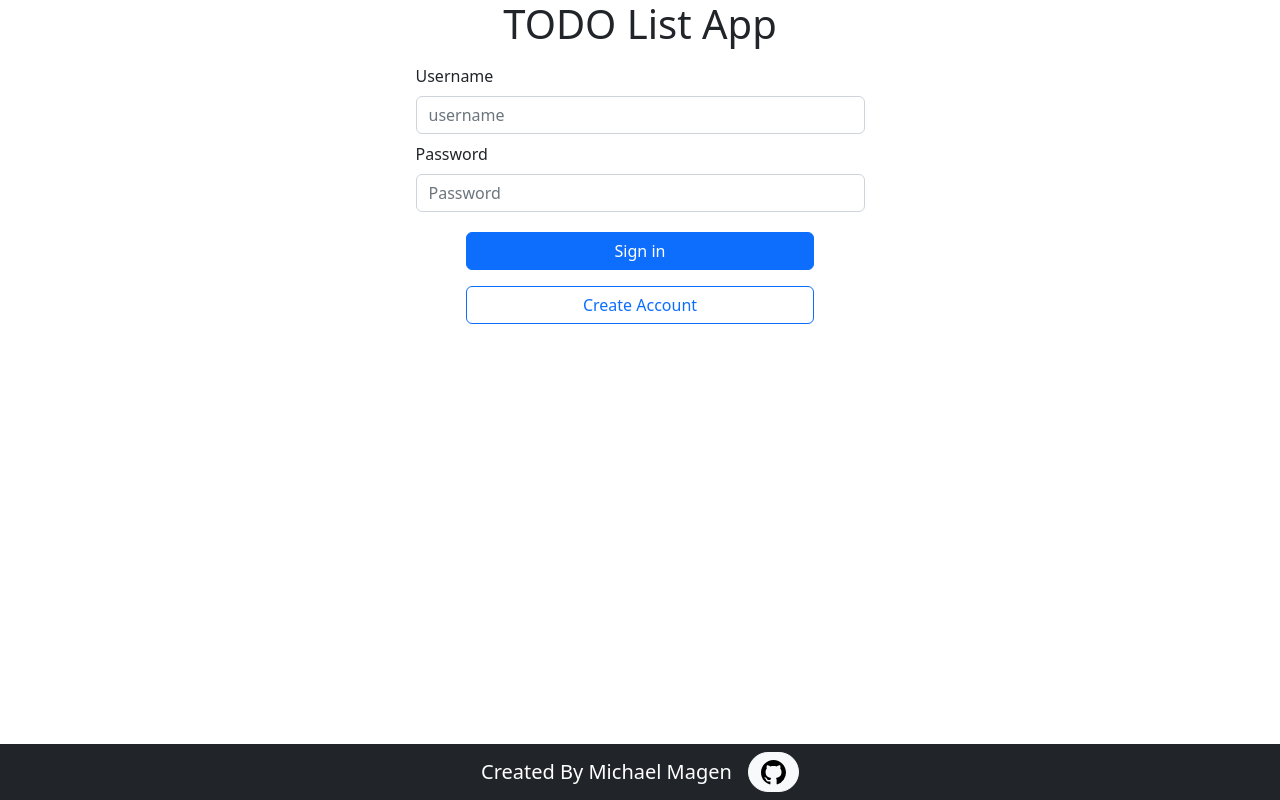
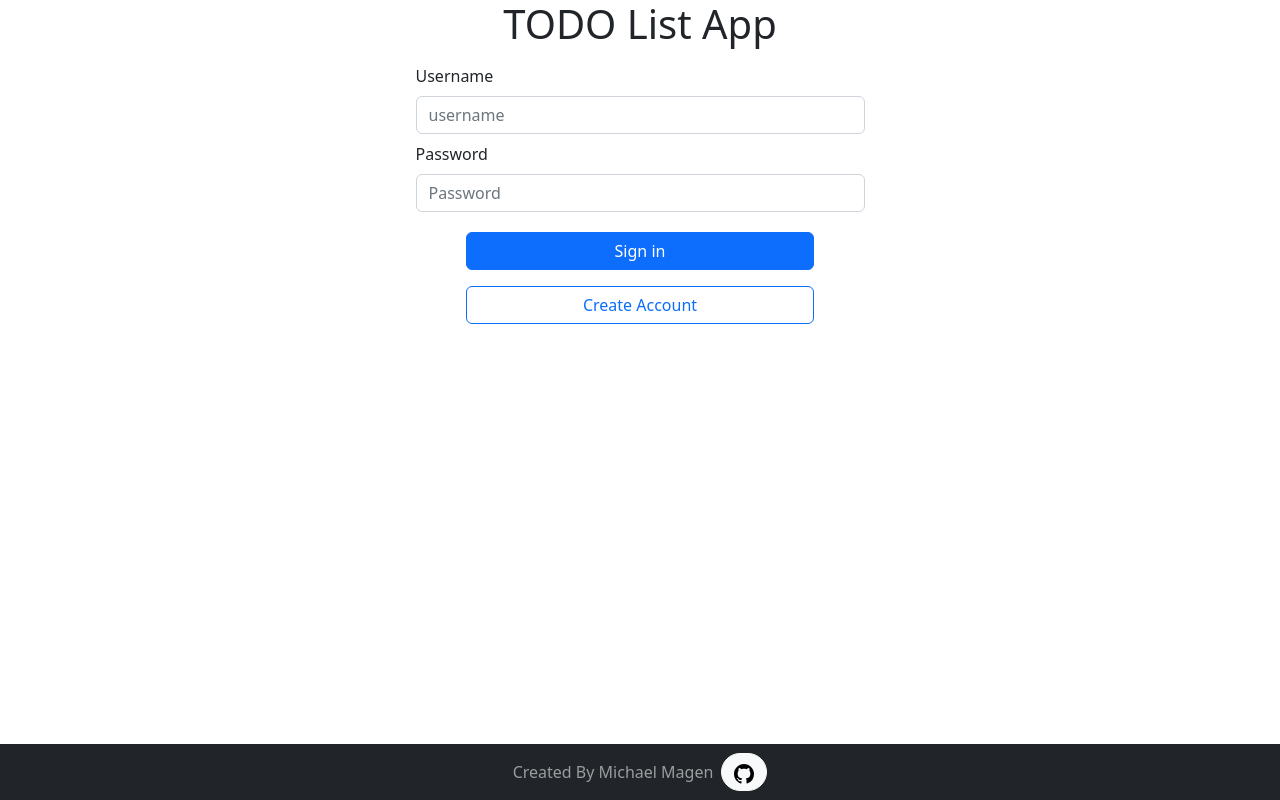
Before and after one commit to michaelmagen/Collaborative-Todo-List, a React (Create React App) app in the folder frontend-collab-todo-list/: page / in a window 1280 px wide. Built offline with nearby package versions, Linux system fonts and the light colour scheme.

Commit message:
Change footer from brand to text and fix spacing

```diff
--- a/frontend-collab-todo-list/src/components/Footer.js
+++ b/frontend-collab-todo-list/src/components/Footer.js
@@ -6,11 +6,11 @@ import Stack from 'react-bootstrap/Stack'
 const Footer = () => (
     <>
       <Navbar fixed='bottom' bg="dark" variant="dark" className='p-2'>
-        <Stack direction='horizontal' className="mx-auto">
-        <Navbar.Brand >Created By Michael Magen</Navbar.Brand>
+        <Stack gap={2} direction='horizontal' className="mx-auto">
+        <Navbar.Text>Created By Michael Magen</Navbar.Text>
         <a href="https://github.com/michaelmagen/Collaborative-Todo-List">
           <Button variant='light' className="rounded-pill">
-            <Github size={25} ></Github>
+            <Github size={20} ></Github>
           </Button>
         </a>
         </Stack>
```
